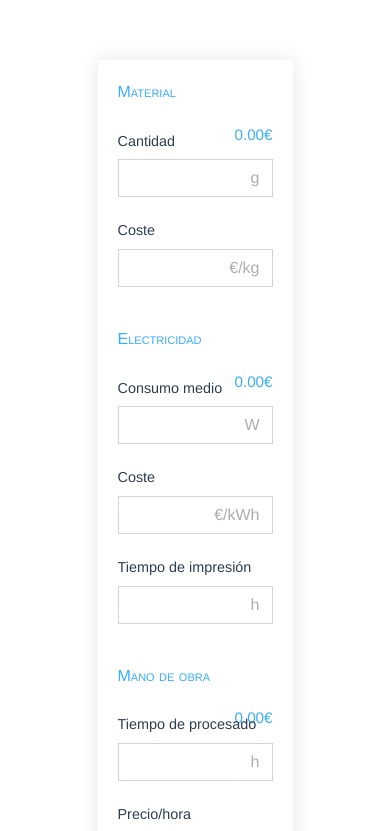
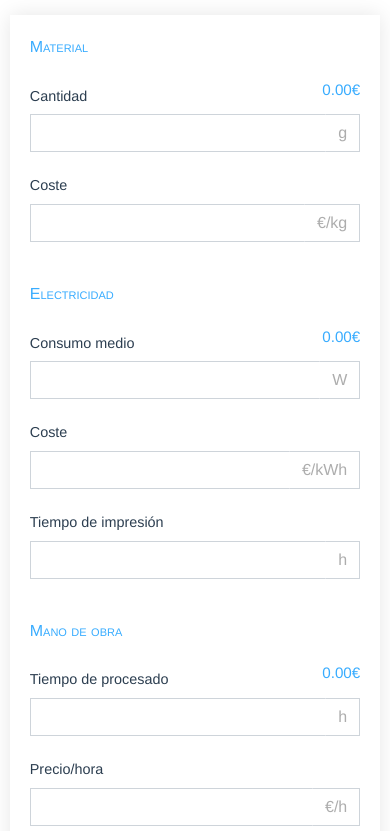
Before and after one commit to dbalas/carp3t, a Vue app: page / in a window 390 px wide. Shown: the top 831 px of the page. Built offline with nearby package versions, Linux system fonts and the light colour scheme.

Commit message:
Improving responsive

```diff
--- a/src/App.vue
+++ b/src/App.vue
@@ -23,7 +23,7 @@ export default {
     -webkit-font-smoothing: antialiased;
     -moz-osx-font-smoothing: grayscale;
     color: #2c3e50;
-    margin-top: 60px;
+    margin-top: 15px;
 
     textarea:focus,
     button:focus,
--- a/src/components/Carp3tForm.vue
+++ b/src/components/Carp3tForm.vue
@@ -265,10 +265,14 @@ export default {
 form {
     width: 50%;
     max-width: 600px;
-    margin: auto;
+    margin: 0 auto;
     padding: 20px;
     box-sizing: border-box;
     box-shadow: 0px 0px 20px 0px rgba(0, 0, 0, 0.1);
+
+    @media screen and (max-width: 1000px) {
+        width: 95%;
+    }
 
     label.col-form-label {
         font-size: 0.9rem;
```
